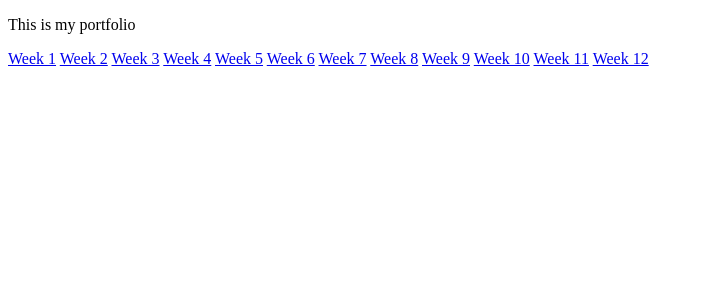
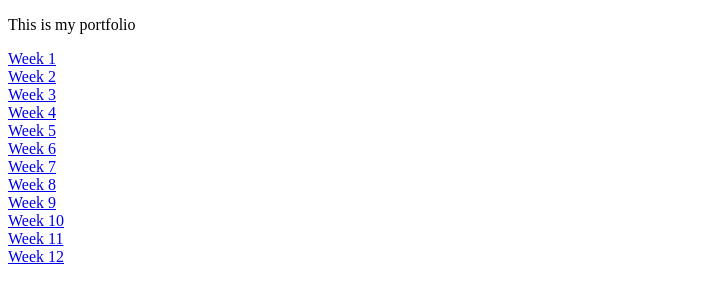
Before and after one commit to pat16012/WDD330, a plain HTML site: page index.html in a window 1280 px wide. Shown: the whole page, without its empty margins (0-703 px from the left). Drawn offline with Linux system fonts and the light colour scheme.

```diff
--- a/index.html
+++ b/index.html
@@ -7,17 +7,17 @@
   </head>
   <body>
     <p>This is my portfolio</p>
-    <a href="/week1">Week 1</a>
-    <a href="/week2">Week 2</a>
-    <a href="/week3">Week 3</a>
-    <a href="/week4">Week 4</a>
-    <a href="/week5">Week 5</a>
-    <a href="/week6">Week 6</a>
-    <a href="/week7">Week 7</a>
-    <a href="/week8">Week 8</a>
-    <a href="/week9">Week 9</a>
-    <a href="/week10">Week 10</a>
-    <a href="/week11">Week 11</a>
-    <a href="/week12">Week 12</a>
+    <a href="/week1">Week 1</a><br />
+    <a href="/week2">Week 2</a><br />
+    <a href="/week3">Week 3</a><br />
+    <a href="/week4">Week 4</a><br />
+    <a href="/week5">Week 5</a><br />
+    <a href="/week6">Week 6</a><br />
+    <a href="/week7">Week 7</a><br />
+    <a href="/week8">Week 8</a><br />
+    <a href="/week9">Week 9</a><br />
+    <a href="/week10">Week 10</a><br />
+    <a href="/week11">Week 11</a><br />
+    <a href="/week12">Week 12</a><br />
   </body>
 </html>
```
